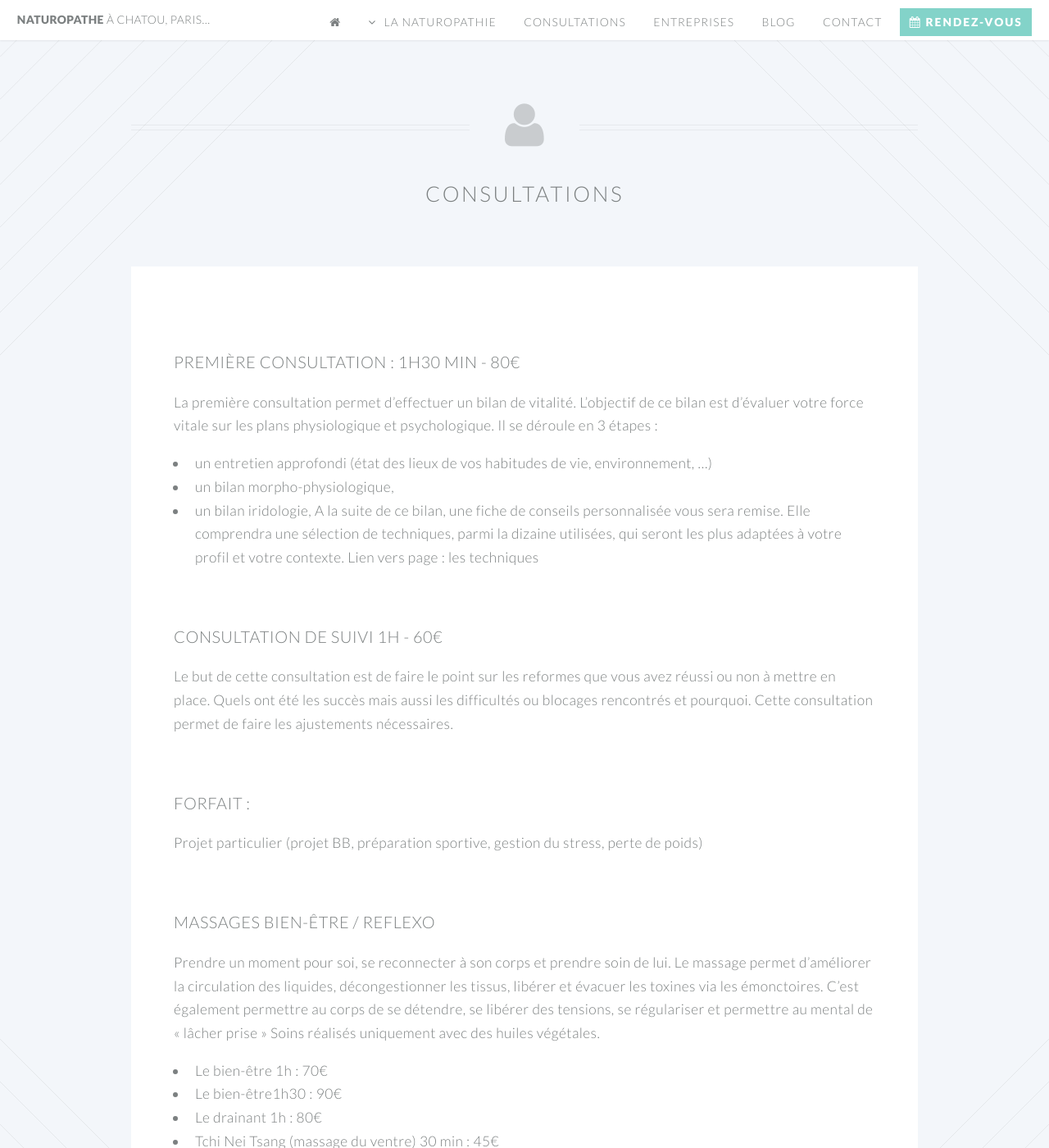
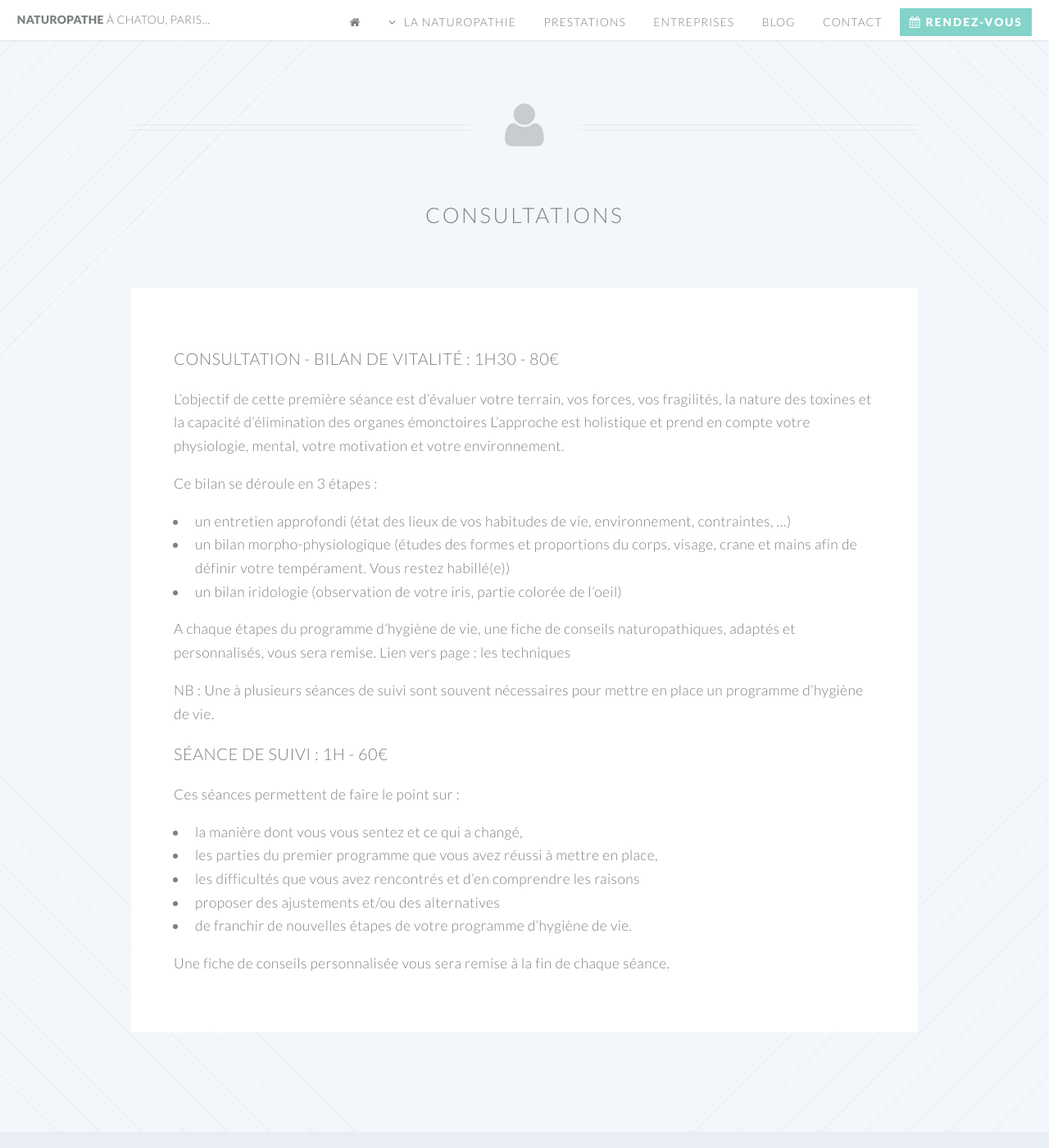
Before and after one commit to naturopathe/www.manebilliet.fr, a Jekyll site: the page built from consulter-un-naturopathe.md, in a window 1280 px wide and 1400 px high. Shown: the whole window at 82% size. Built offline with Jekyll 4.4.1, drawn with Linux system fonts in a browser that asks for light colours; some of the changed text lies outside the part shown.

Commit message:
mises à jour step1

```diff
--- a/_includes/header.html
+++ b/_includes/header.html
@@ -11,7 +11,7 @@
 					<li><a href="/naturopathie#pourquoi-consulter">POURQUOI CONSULTER ?</a></li>
 				</ul>
 			</li>
-			<li><a href="/consulter-un-naturopathe">Consultations</a></li>
+			<li><a href="/prestations-de-naturopathie">Prestations</a></li>
 			<li><a href="/naturopathe-en-entreprise">Entreprises</a></li>
 			<li><a href="/blog">Blog</a></li>
 			<li><a href="/contact">Contact</a></li>
--- a/consulter-un-naturopathe.md
+++ b/consulter-un-naturopathe.md
@@ -6,35 +6,24 @@
   title: Consultations
 ---
 
-### Première consultation : 1h30 min - 80€
-La première consultation permet d’effectuer un bilan de vitalité.
-L’objectif de ce bilan est d’évaluer votre force vitale sur les plans physiologique et psychologique. Il se déroule en 3 étapes :
-- un entretien approfondi (état des lieux de vos habitudes de vie, environnement, ...)
-- un bilan morpho-physiologique,
-- un bilan iridologie,
-A la suite de ce bilan, une fiche de conseils personnalisée vous sera remise.
-Elle comprendra une sélection de techniques, parmi la dizaine utilisées, qui seront les plus adaptées à votre profil et votre contexte.
-Lien vers page : les techniques
+### Consultation - Bilan de vitalité : 1h30 - 80€
+L’objectif de cette première séance est d’évaluer votre terrain, vos forces, vos fragilités, la nature des toxines et la capacité d’élimination des organes émonctoires  L’approche est holistique et prend  en compte votre physiologie, mental, votre motivation et votre environnement.
 
+Ce bilan se déroule en 3 étapes :
+- un entretien approfondi (état des lieux de vos habitudes de vie, environnement, contraintes, …)
+- un bilan morpho-physiologique (études des formes et proportions du corps, visage, crane et mains afin de définir votre tempérament. Vous restez habillé(e))
+- un bilan iridologie (observation de votre iris, partie colorée de l’oeil)
 
-### Consultation de suivi 1h - 60€
-Le but de cette consultation est de faire le point sur les reformes que vous avez réussi ou non à mettre en place. Quels ont été les succès mais aussi les difficultés ou blocages rencontrés et pourquoi.
-Cette consultation permet  de faire les ajustements nécessaires.
+A chaque étapes du programme d’hygiène de vie, une fiche de conseils naturopathiques, adaptés et personnalisés, vous sera remise. Lien vers page : les techniques
 
-### Forfait :
-Projet particulier (projet BB, préparation sportive, gestion du stress, perte de poids)
+NB : Une à plusieurs séances de suivi sont souvent nécessaires pour mettre en place un programme d’hygiène de vie.
 
-### Massages bien-être / reflexo
-Prendre un moment pour soi, se reconnecter à son corps et prendre soin de lui.
-Le massage permet d’améliorer la circulation des liquides, décongestionner les tissus,  libérer et évacuer les toxines via les émonctoires.
-C’est également permettre au corps de se détendre, se libérer des tensions, se régulariser et permettre au mental de « lâcher prise »
-Soins réalisés uniquement avec des huiles végétales.
+### Séance de suivi : 1h - 60€
+Ces séances permettent de faire le point sur :
+- la manière dont vous vous sentez et ce qui a changé,
+- les parties du premier programme que vous avez réussi à mettre en place,
+- les difficultés que vous avez rencontrés et d’en comprendre les raisons
+- proposer des ajustements  et/ou des alternatives
+- de franchir de nouvelles étapes de votre programme d’hygiène de vie.
 
-- Le bien-être 1h : 70€
-- Le bien-être1h30 : 90€
-- Le drainant 1h : 80€
-- Tchi Nei Tsang (massage du ventre) 30 min : 45€
-- Réflexologie plantaire 30 min : 40€
-
-Ces massages n’ont aucunes visées thérapeutiques ou médicales.
-Soins réalisés avec des huiles végétales, sans huiles essentielles.
+Une fiche de conseils personnalisée vous sera remise à la fin de chaque séance.
--- a/css/style.css
+++ b/css/style.css
@@ -13,8 +13,12 @@
     scroll-behavior: smooth;
 }
 
+article h2 {
+    margin-top: 1em;
+}
+
 article h3 {
-    padding-top: 50px;
+    margin-top: 1em;
 }
 
 	body, #skel-layers-wrapper {
```
Also changed, not shown: _includes/textes/a-propos.md (+15 -6 lines), _posts/2019-09-08-naturopathe-a-chatou.md (deleted, +0 -9 lines), _posts/2019-11-28-naturopathe-a-chatou.md (added, +32 -0 lines), _posts/2020-07-05-stage-yoga-naturo.md (added, +16 -0 lines), index.html (+7 -7 lines), mentions-legales.md (+1 -1 lines), prestations-de-naturopathie.md (added, +92 -0 lines), images/magali-mane-billiet-400px.jpg (added), images/magali-mane-billiet-800px.jpg (added), images/stage-we-yoga-huiles-essentielles.jpg (added).
